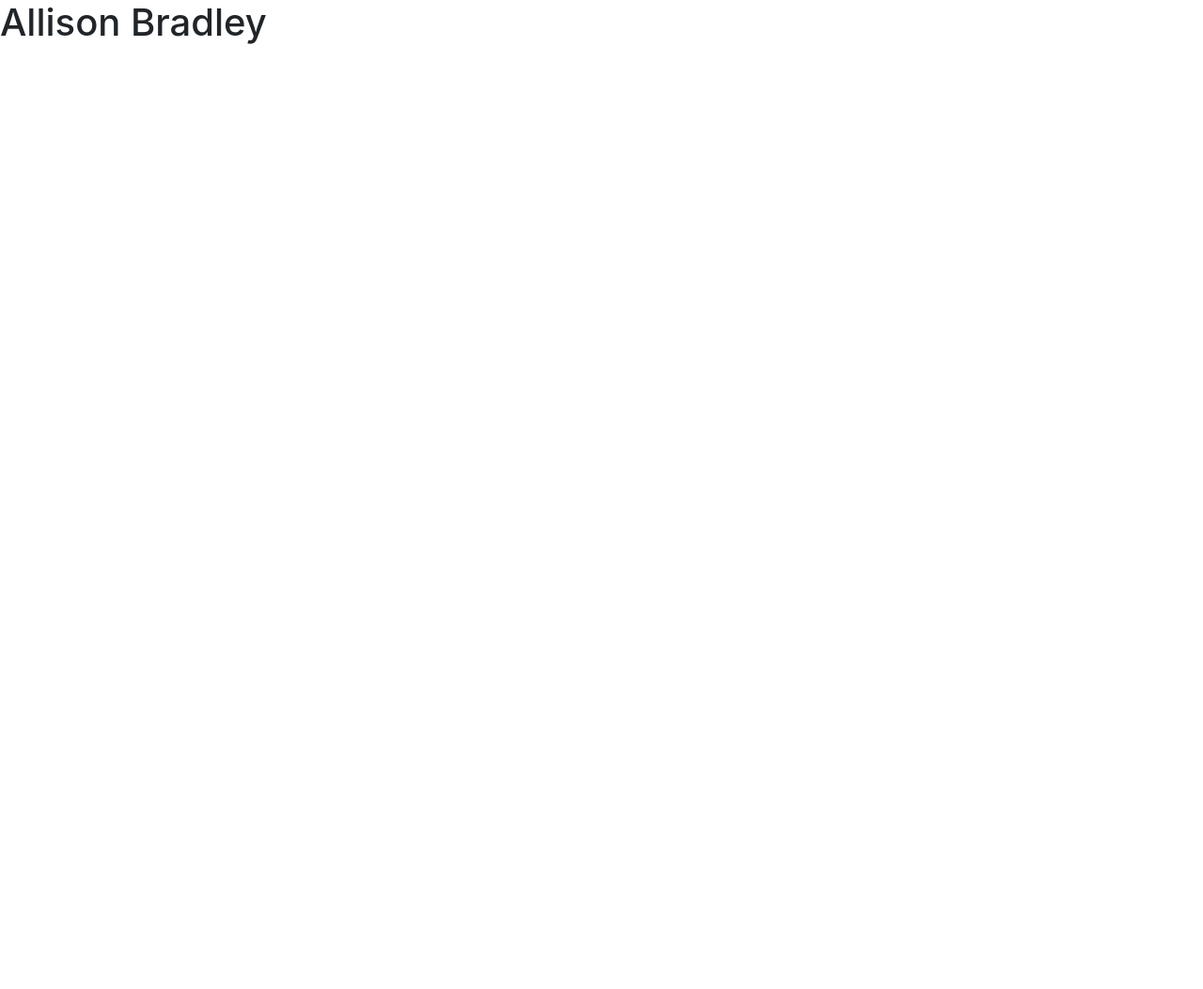
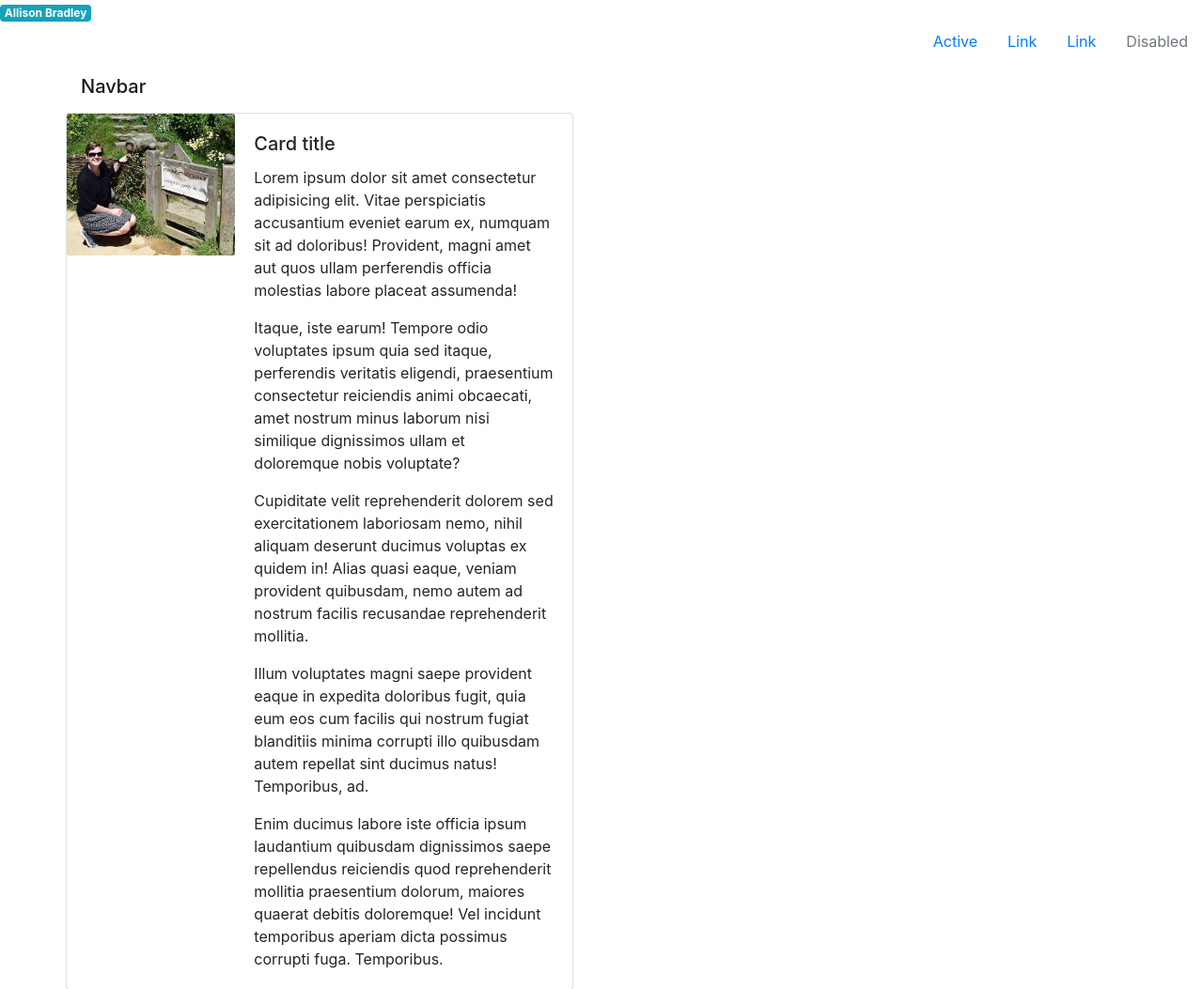
Before and after one commit to BestBroBradley/unit-two-homework, a plain HTML site: page index.html in a window 1280 px wide. Shown: the top 1053 px of the page at 94% size. Before the commit the page ends 800 px from the top, so only its background shows below. Drawn offline with nearby package versions, Linux system fonts and the light colour scheme.

Commit message:
Added assets folder, profile pic, and modified About Me

```diff
--- a/index.html
+++ b/index.html
@@ -11,7 +11,21 @@
 <body>
 
     <header>
-        <h1>Allison Bradley</h1>
+        <a href="#" class="badge badge-info">Allison Bradley</a>
+        <ul class="nav justify-content-end">
+                <li class="nav-item">
+                  <a class="nav-link active" href="#">Active</a>
+                </li>
+                <li class="nav-item">
+                  <a class="nav-link" href="#">Link</a>
+                </li>
+                <li class="nav-item">
+                  <a class="nav-link" href="#">Link</a>
+                </li>
+                <li class="nav-item">
+                  <a class="nav-link disabled" href="#" tabindex="-1" aria-disabled="true">Disabled</a>
+                </li>
+              </ul>
     </header>
 
     <div class="container">
@@ -20,6 +34,32 @@
             <div class="col-md-12">
 
             </div>
+        <div class="row">
+            <div class="col-md-12">
+                    <div>
+                        <nav class="navbar navbar-light bg-white">
+                            <span class="navbar-brand mb-0 h1">Navbar</span>
+                          </nav>
+                    </div>
+                    <div class="card mb-3" style="max-width: 540px;">
+                            <div class="row no-gutters">
+                              <div class="col-md-4">
+                                <img src="assets/profile-photo.jpeg" class="card-img" alt="Photo of the author at Hobbiton">
+                              </div>
+                              <div class="col-md-8">
+                                <div class="card-body">
+                                  <h5 class="card-title">Card title</h5>
+                                    <p class="card-text">Lorem ipsum dolor sit amet consectetur adipisicing elit. Vitae perspiciatis accusantium eveniet earum ex, numquam sit ad doloribus! Provident, magni amet aut quos ullam perferendis officia molestias labore placeat assumenda!</p>
+                                    <p class="card-text">Itaque, iste earum! Tempore odio voluptates ipsum quia sed itaque, perferendis veritatis eligendi, praesentium consectetur reiciendis animi obcaecati, amet nostrum minus laborum nisi similique dignissimos ullam et doloremque nobis voluptate?</p>
+                                    <p class="card-text">Cupiditate velit reprehenderit dolorem sed exercitationem laboriosam nemo, nihil aliquam deserunt ducimus voluptas ex quidem in! Alias quasi eaque, veniam provident quibusdam, nemo autem ad nostrum facilis recusandae reprehenderit mollitia.</p>
+                                    <p class="card-text">Illum voluptates magni saepe provident eaque in expedita doloribus fugit, quia eum eos cum facilis qui nostrum fugiat blanditiis minima corrupti illo quibusdam autem repellat sint ducimus natus! Temporibus, ad.</p>
+                                    <p class="card-text">Enim ducimus labore iste officia ipsum laudantium quibusdam dignissimos saepe repellendus reiciendis quod reprehenderit mollitia praesentium dolorum, maiores quaerat debitis doloremque! Vel incidunt temporibus aperiam dicta possimus corrupti fuga. Temporibus.</p>
+                                </div>
+                              </div>
+                            </div>
+                          </div>
+            </div>
+        </div>
         </div>
 
     </div>
```
Also changed, not shown: assets/profile-photo.jpeg (added).
